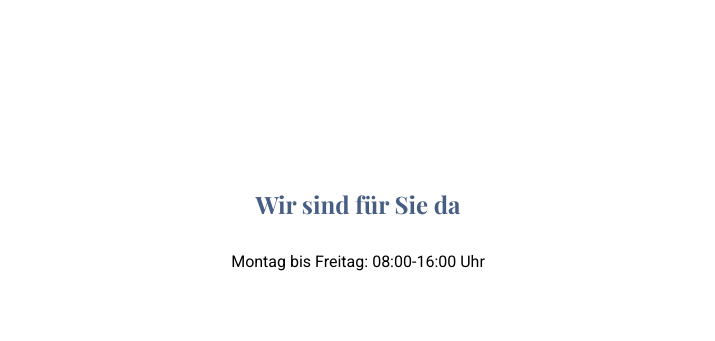
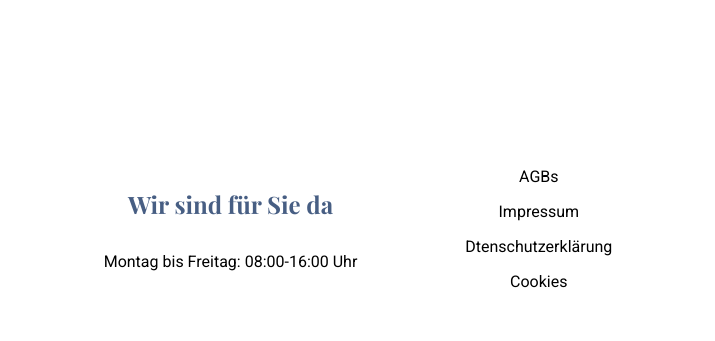
Before and after one commit to yasirshabeer912/check, a plain HTML site: page index.html in a window 1280 px wide. Shown: the part 5455-5796 px from the top of the page, 371-1086 px from the left. Drawn offline with nearby package versions, Linux system fonts and the light colour scheme; a web font is replaced by a local one.

Commit message:
more changes

```diff
--- a/index.html
+++ b/index.html
@@ -382,6 +382,13 @@
             <p>Montag bis Freitag: 08:00-16:00 Uhr</p>
 
         </div>
+<div class="footer-links">
+            <a href="./AGBs.html">AGBs</a>
+            <a href="./impressum-datenschutz.html#impressum">Impressum</a>
+            <a href="./impressum-datenschutz.html#dtenschutzerklärung">Dtenschutzerklärung</a>
+            <a href="./impressum-datenschutz.html#cookies">Cookies</a>
+
+        </div>
         <div class="footer-social">
             <a href="#" aria-label="Facebook">
                 <img src="./assets/facebook.png" alt="Facebook">
--- a/style.css
+++ b/style.css
@@ -1607,7 +1607,18 @@ section.contact-header {
     width: 100%;
     height: 100%;
 }
-
+.footer-links{
+    display: flex;
+    flex-direction: column;
+    justify-content: center;
+    align-items: center;
+    gap: 1rem;
+    text-decoration: none;
+}
+.footer-links a{
+    text-decoration: none;
+    color: #000000;
+}
 
 
 @media (max-width: 768px) {
```
Also changed, not shown: AGBs.html (+7 -0 lines), api.html (+7 -0 lines), contact.html (+7 -0 lines), frontend-backend.html (+7 -0 lines), hosting.html (+7 -0 lines), impressum-datenschutz.html (+10 -3 lines), leistungsumfang.html (+7 -0 lines), mobile.html (+7 -0 lines), uber-uns.html (+7 -0 lines), web.html (+8 -0 lines).
